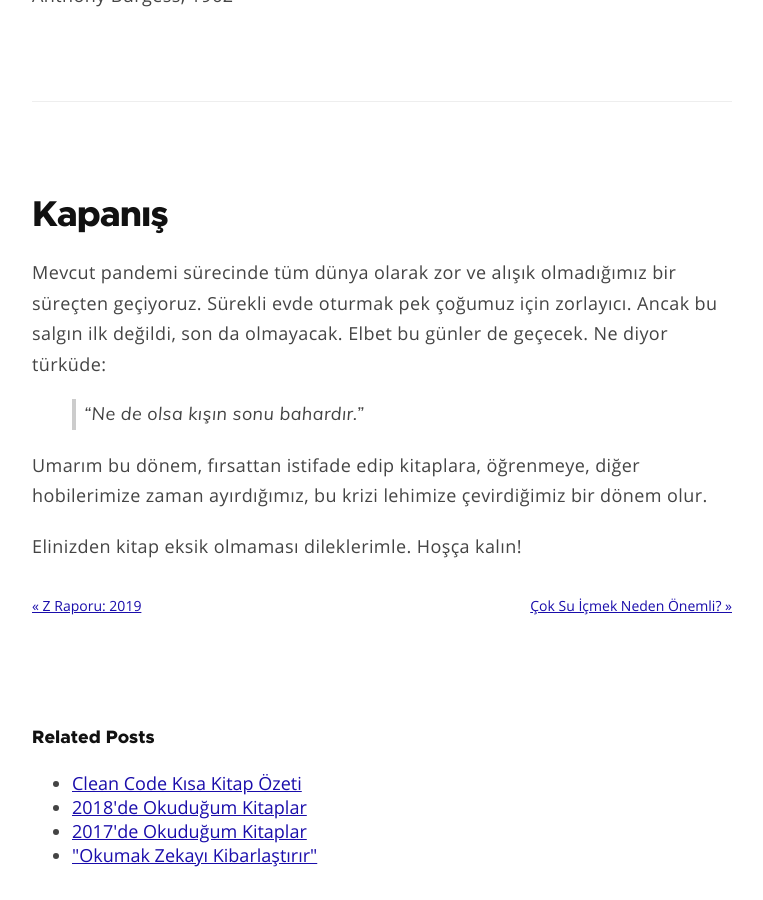
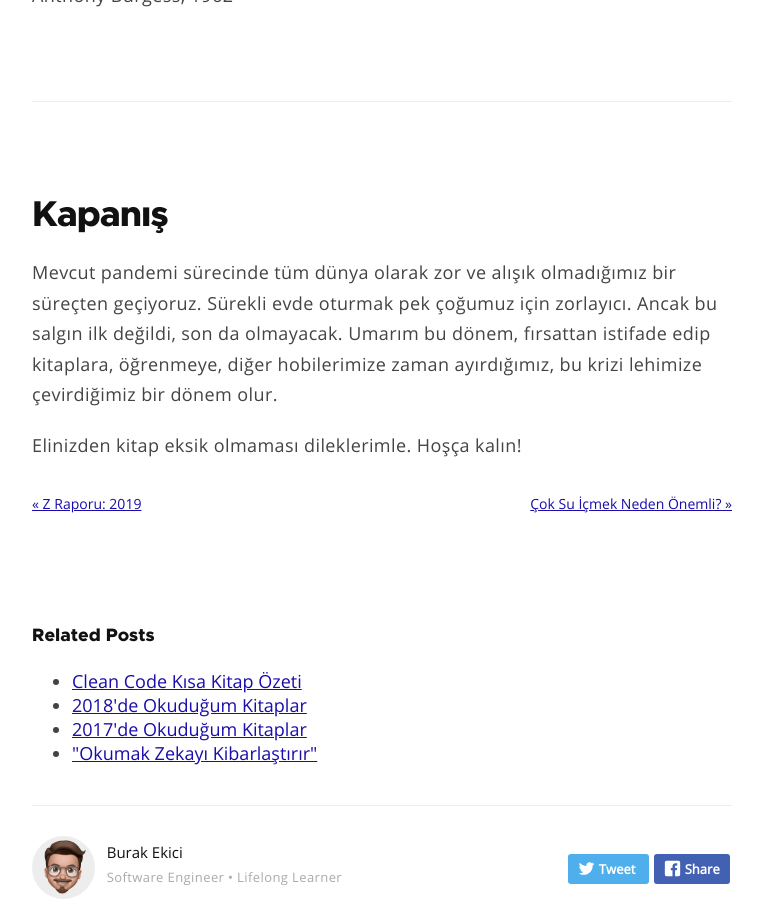
Before and after one commit to burakekici/burakekici.github.io, a Jekyll site: the page built from _posts/2020-04-19-kitaplar-2019.md, in a window 1280 px wide and 900 px high, scrolled down 20693 px. Shown: the whole window, without its empty margins (258-1021 px from the left). Built offline with Jekyll 4.4.1, drawn with Linux system fonts in a browser that asks for light colours; comment, search, counter and statistics services are not loaded.

Commit message:
Minor changes.

```diff
--- a/_posts/2017-01-20-2017-hedefleri.markdown
+++ b/_posts/2017-01-20-2017-hedefleri.markdown
@@ -5,6 +5,7 @@
 tag:
 - hedef
 - yeni yıl
+hidden: true
 category: blog
 author: ekici
 description: 2017 hedefleri
--- a/_posts/2017-12-30-2018.markdown
+++ b/_posts/2017-12-30-2018.markdown
@@ -4,7 +4,7 @@
 date: 2017-12-30 00:00
 tag:
 - yeni yıl
-hidden: false
+hidden: true
 category: blog
 author: ekici
 description: 2017 değerlendirmeleri, 2018 hedefleri.
--- a/_posts/2018-12-20-2019.markdown
+++ b/_posts/2018-12-20-2019.markdown
@@ -5,7 +5,7 @@
 tag:
 - z raporu
 - yeni yıl
-hidden: false
+hidden: true
 star: false
 category: blog
 author: ekici
--- a/_posts/2020-04-19-kitaplar-2019.md
+++ b/_posts/2020-04-19-kitaplar-2019.md
@@ -381,11 +381,7 @@
 
 # Kapanış
 
-Mevcut pandemi sürecinde tüm dünya olarak zor ve alışık olmadığımız bir süreçten geçiyoruz. Sürekli evde oturmak pek çoğumuz için zorlayıcı.  Ancak bu salgın ilk değildi, son da olmayacak. Elbet bu günler de geçecek. Ne diyor türküde:
-
-> "Ne de olsa kışın sonu bahardır."
-
-Umarım bu dönem, fırsattan istifade edip kitaplara, öğrenmeye, diğer hobilerimize zaman ayırdığımız, bu krizi lehimize çevirdiğimiz bir dönem olur.
+Mevcut pandemi sürecinde tüm dünya olarak zor ve alışık olmadığımız bir süreçten geçiyoruz. Sürekli evde oturmak pek çoğumuz için zorlayıcı.  Ancak bu salgın ilk değildi, son da olmayacak. Umarım bu dönem, fırsattan istifade edip kitaplara, öğrenmeye, diğer hobilerimize zaman ayırdığımız, bu krizi lehimize çevirdiğimiz bir dönem olur.
 
 Elinizden kitap eksik olmaması dileklerimle. Hoşça kalın!
 
```
Also changed, not shown: _posts/2019-12-29-2020.md (+1 -1 lines), about.md (+1 -1 lines).
